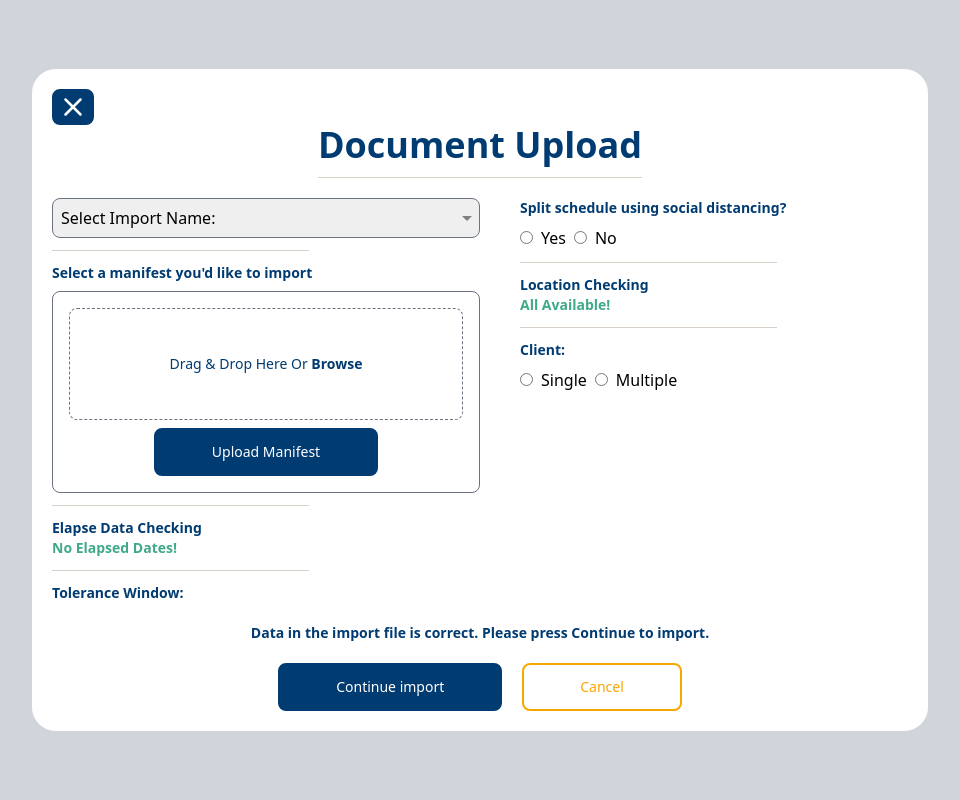
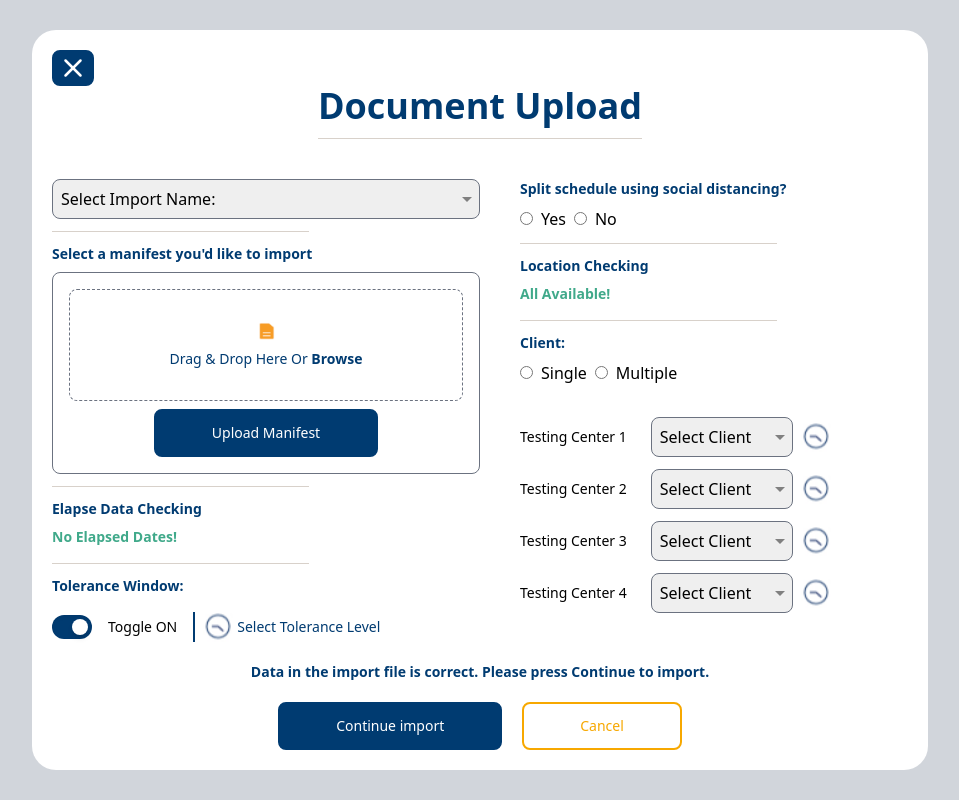
Before and after one commit to danfyfe/take-home-assignment, a Next.js app: page / in a window 1280 px wide. Shown: the whole page, without its empty margins (160-1119 px from the left). Built offline with nearby package versions, Linux system fonts and the light colour scheme.

Commit message:
icons, tolerance toggle, some layout updates

```diff
--- /dev/null
+++ b/src/components/core/ClockIcon.jsx
@@ -0,0 +1,7 @@
+import Image from "next/image";
+
+const ClockIcon = () => (
+  <Image src="/clock.png" height={30} width={30} alt="Clock icon" className="ml-2"/>
+);
+
+export default ClockIcon;
--- a/src/components/core/DragAndDrop.jsx
+++ b/src/components/core/DragAndDrop.jsx
@@ -1,4 +1,5 @@
 import { P, Container, Button } from "@/components/core"
+import Image from "next/image";
 
 const DragAndDrop = () => {
   return (
@@ -6,6 +7,7 @@ const DragAndDrop = () => {
       <P className="!text-left font-bold mb-2">Select a manifest you&apos;d like to import</P>
       <Container className="border rounded-lg border-gray-500 p-4 flex flex-col justify-center items-center">
         <div className="border rounded-lg border-gray-500 border-dashed h-28 w-full flex flex-col justify-center items-center">
+          <Image src="/document-icon.png" height={20} width={17} alt="Document Icon" className="mb-2"/>
           <P className="text-sm">Drag & Drop Here Or <b>Browse</b></P>
         </div>
         <Button className="mt-2">
--- a/src/components/core/RadioGroup.jsx
+++ b/src/components/core/RadioGroup.jsx
@@ -1,6 +1,6 @@
-const RadioGroup = ({ title, options }) => {
+const RadioGroup = ({ title, options, className }) => {
   return (
-    <fieldset className="flex">
+    <fieldset className={`flex ${className ? className : ''}`}>
       <legend className="text-sm text-blue-primary font-bold mb-2">
         {title}
       </legend>
--- a/src/components/core/Select.jsx
+++ b/src/components/core/Select.jsx
@@ -1,12 +1,20 @@
+import Image from "next/image";
 
-const Select = ({ options, label, name }) => {
+const Select = ({ options, label, name, className, width, icon }) => {
   return (
-    <label for={name}>
-      {label}
-      <select id={name} className="
-        w-full h-10 border border-gray-500 rounded-lg appearance-none pl-2
-        bg-[url('/select-caret.svg')] bg-no-repeat bg-right
-      ">
+    <fieldset className={`${className ? className : ''} flex items-center mb-3`}>
+      {
+        !!label ? (
+          <label for={name} className="mr-6 text-sm">
+            {label}
+          </label>
+        ) : null
+      }
+      <select id={name} className={`
+          h-10 border border-gray-500 rounded-lg appearance-none pl-2
+          bg-[url('/select-caret.svg')] bg-no-repeat bg-right
+          ${width ? width : ''}
+        `}>
         {
           options?.length > 0 && options.map((option, idx) => {
             return (
@@ -15,7 +23,12 @@ const Select = ({ options, label, name }) => {
           })
         }
       </select>
-    </label>
+      {
+        !!icon ? (
+          <Image src="/clock.png" height={30} width={30} alt="Clock icon" className="ml-2"/>
+        ) : null
+      }
+    </fieldset>
   )
 };
 
--- a/src/components/document-upload/heading.jsx
+++ b/src/components/document-upload/heading.jsx
@@ -2,7 +2,7 @@ import { Container, H2, HR } from "@/components/core";
 
 const Heading = () => {
   return (
-    <Container className="col-span-2 mb-5">
+    <Container className="col-span-2 mb-10">
       <H2>Document Upload</H2>
       <HR />
     </Container>
--- a/src/components/document-upload/index.jsx
+++ b/src/components/document-upload/index.jsx
@@ -3,44 +3,50 @@ import Heading from "./heading";
 import Image from "next/image";
 import Submit from "./submit";
 import Select from "../core/Select";
-import { SELECT_OPTIONS_1, RADIO_OPTIONS_1, RADIO_OPTIONS_2 } from "@/data";
+import { SELECT_OPTIONS_1, SELECT_OPTIONS_2, RADIO_OPTIONS_1, RADIO_OPTIONS_2 } from "@/data";
+import ToleranceWindow from "./tolerance-window";
 
 const DocumentUpload = () => {
   return (
-    <Section className="grid grid-cols-1 md:grid-cols-2 justify-items-center p-5">
-
+    <Section className="grid grid-cols-1 sm:grid-cols-2 justify-items-center p-5">
         <Button className="col-start-1 justify-self-start h-9 w-9 !p-1">
           <Image height={30} width={30} src="/close-button.svg" alt="Close button" />
         </Button>
 
+      {/* <form> */}
         <Heading />
 
-
         <Container className="w-full col-start-1">
-            <Select label="" options={SELECT_OPTIONS_1}/>
+          <Select width="w-full" label="" options={SELECT_OPTIONS_1}/>
           <HR className="w-3/5 my-3" />
           <DragAndDrop />
           <HR className="w-3/5 my-3" />
-            <P className="font-bold">Elapse Data Checking</P>
-            <P className="font-bold text-green-success">No Elapsed Dates!</P>
-            <HR className="w-3/5 my-3" />
+          <P className="font-bold mb-2">Elapse Data Checking</P>
+          <P className="font-bold text-green-success mb-2">No Elapsed Dates!</P>
+          <HR className="w-3/5 mb-3 mt-4" />
           <P className="font-bold">Tolerance Window:</P>
+          <ToleranceWindow />
         </Container>
 
 
-          <Container className="w-full col-start-1 md:col-start-2 md:ml-20">
+        <Container className="w-full col-start-1 sm:col-start-2 md:ml-20">
           <P className="font-bold"></P>
           <RadioGroup title="Split schedule using social distancing?" options={RADIO_OPTIONS_1}/>
           <HR className="w-3/5 my-3" />
-            <P className="font-bold">Location Checking</P>
+          <P className="font-bold mb-2">Location Checking</P>
           <P className="font-bold text-green-success">All Available!</P>
-            <HR className="w-3/5 my-3" />
-            <RadioGroup title="Client:" options={RADIO_OPTIONS_2}/>
+          <HR className="w-3/5 mb-3 mt-4" />
+          <RadioGroup className="mb-8" title="Client:" options={RADIO_OPTIONS_2}/>
+          <Select width="w-1/3" label="Testing Center 1" options={SELECT_OPTIONS_2} icon="clock" />
+          <Select width="w-1/3" label="Testing Center 2" options={SELECT_OPTIONS_2} icon="clock" />
+          <Select width="w-1/3" label="Testing Center 3" options={SELECT_OPTIONS_2} icon="clock" />
+          <Select width="w-1/3" label="Testing Center 4" options={SELECT_OPTIONS_2} icon="clock" />
+
 
         </Container>
 
         <Submit />
-
+      {/* </form> */}
     </Section>
   )
 };
--- /dev/null
+++ b/src/components/document-upload/tolerance-window.jsx
@@ -0,0 +1,35 @@
+'use client'
+import { useState } from "react";
+import { P, } from "@/components/core"
+import Image from "next/image";
+import ClockIcon from "../core/ClockIcon";
+const ToleranceWindow = () => {
+  const [toggled, setToggled] = useState(true);
+  const handleToggle = () => {
+    setToggled(!toggled)
+  };
+
+  return (
+    <div className="flex mt-4 items-center">
+      <div className="relative">
+        {/* <input type="checkbox" checked={toggle} value={toggle} onChange={handleToggle} /> */}
+        <div className="w-10 h-6 bg-blue-primary rounded-full shadow-inner"></div>
+        <input
+          type="checkbox" checked={toggled} value={toggled} onChange={handleToggle}
+          className={`
+            absolute top-1/2 w-4 h-4 bg-white rounded-full shadow-md
+            transform transition-transform translate-x-0 -translate-y-1/2
+            appearance-none
+            ${toggled ? 'right-1' : 'left-1'}
+          `}></input>
+      </div>
+      <label className="ml-4 text-sm">Toggle {toggled ? 'ON' : 'OFF'}</label>
+      <div className="flex items-center border-l-2 border-blue-primary ml-4">
+          <ClockIcon />
+          <P className="ml-1">Select Tolerance Level</P>
+      </div>
+    </div>
+  )
+};
+
+export default ToleranceWindow;
--- a/src/data/index.js
+++ b/src/data/index.js
@@ -1,6 +1,29 @@
 export const SELECT_OPTIONS_1 = [
   {
     label: 'Select Import Name:',
+    value: ''
+  },
+  {
+    label: 'Example 1',
+    value: 'example-1'
+  },
+  {
+    label: 'Example 2',
+    value: 'example-2'
+  },
+  {
+    label: 'Example 3',
+    value: 'example-3'
+  },
+  {
+    label: 'Example 4',
+    value: 'example-4'
+  }
+];
+
+export const SELECT_OPTIONS_2 = [
+  {
+    label: 'Select Client',
     value: ''
   },
   {
```
Also changed, not shown: public/clock.png (added), public/document-icon.png (added). Lines whose indentation alone changed are shown as unchanged.
